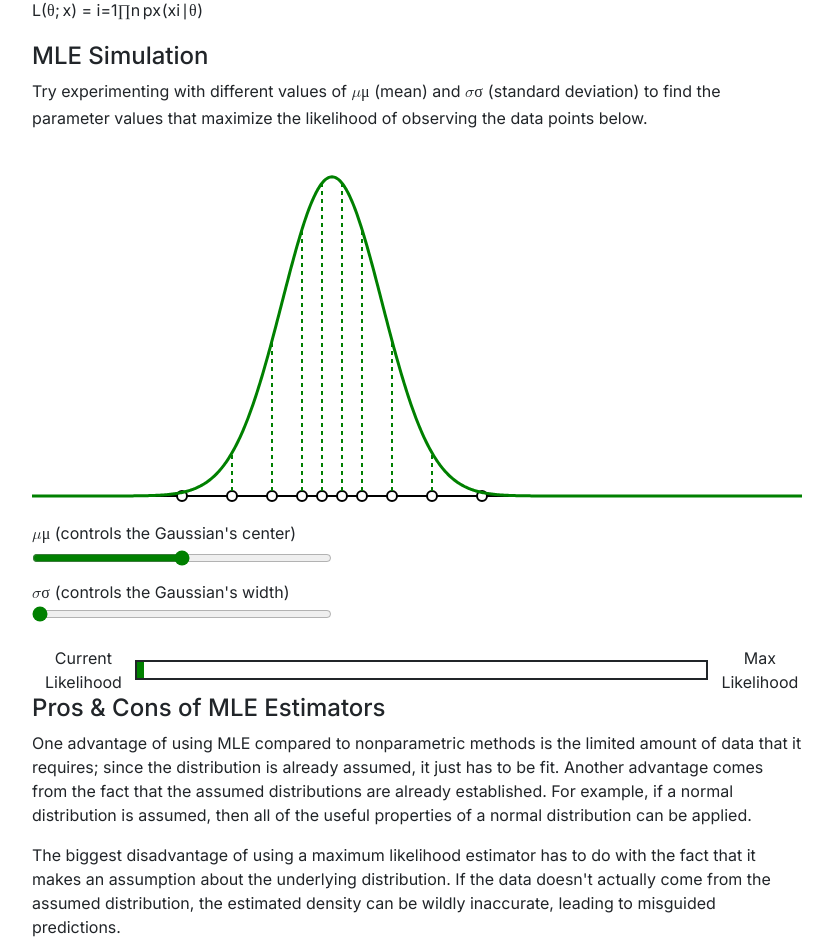
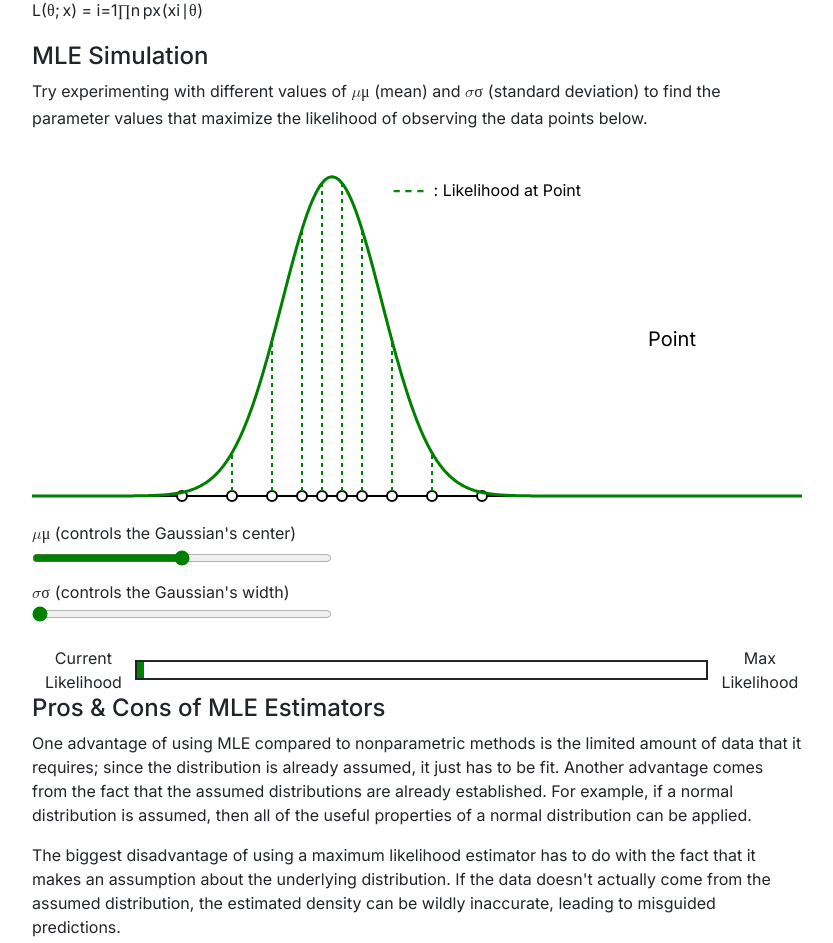
Before and after one commit to anishkasam/probability-for-ml, a SvelteKit app: page / in a window 1280 px wide. Shown: the part 3911-4854 px from the top of the page, without its empty margins (223-1056 px from the left). Built offline with nearby package versions, Linux system fonts and the light colour scheme.

Commit message:
annotation:

```diff
--- a/src/components/Pde.svelte
+++ b/src/components/Pde.svelte
@@ -74,16 +74,26 @@
       {@html katexify("\\sigma", false)} (standard deviation) to find the parameter values
       that maximize the likelihood of observing the data points below.</p>
 
-      <svg height="375" >
+      <svg height="375" style="position: relative;">
         <!-- X Axis -->
         <line x1="0" y1="350" x2="{windowWidth}" y2="350" stroke="#000000" stroke-opacity="1" stroke-width="2"/>
 
+        <!-- Placeholder for data points and curve -->
         {#each data as point}
           <circle cx="{(point + 3) * 100}" cy="350" r="5" fill="white" stroke="black" stroke-width="2"/>
           <line x1="{(point + 3) * 100}" y1="345" x2="{(point + 3) * 100}" y2="{350 - gaussian(point, mu, sigma) * 400}" stroke="green" stroke-dasharray="4" stroke-width="2" />
         {/each}
 
         <path d="{line().x(d => (d + 3) * 100).y(d => 350 - gaussian(d, mu, sigma) * 400)(range(-3, 10, 0.01))}" fill="none" stroke="green" stroke-width="3" />
+
+        <!-- Text in the center -->
+        <text x="{windowWidth / 2}" y="200" font-size="20" text-anchor="middle">Point</text>
+
+        <!-- Text beneath sliders -->
+        <text x="{windowWidth / 2 - 175}" y="50" font-size="16" text-anchor="middle">
+          <tspan dx="-10" fill="green" stroke="green" stroke-width="1" >- - -</tspan>
+          <tspan dx="5">: Likelihood at Point</tspan>
+        </text>
       </svg>
 
       <div class="input-container">
```
